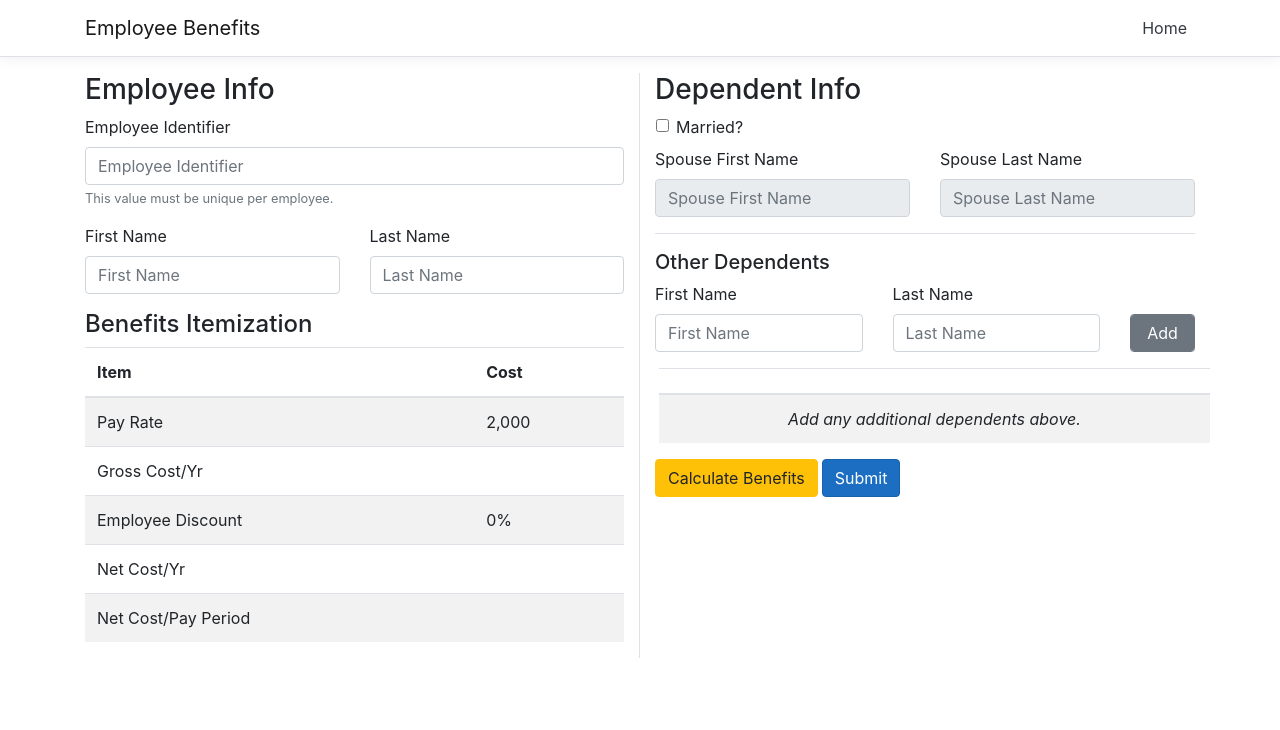
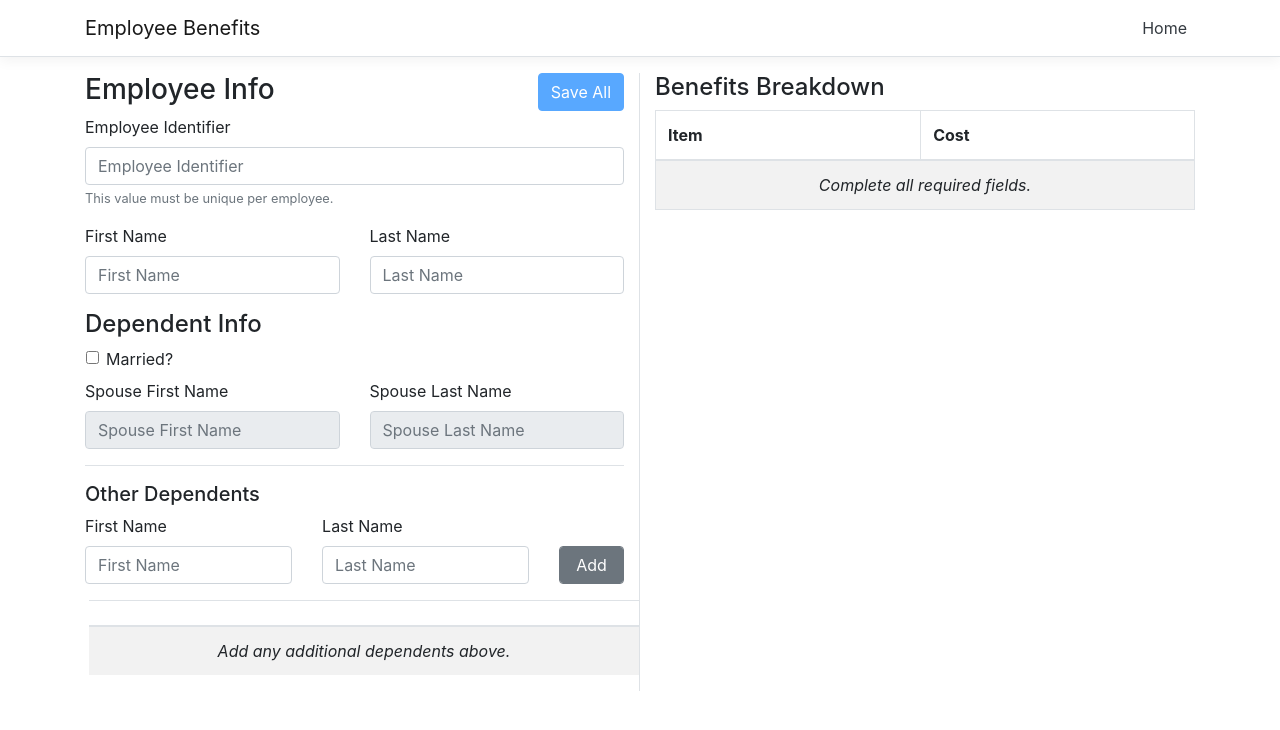
Before and after one commit to Dugantrain/employee-benefits, an Angular app in the folder EmployeeBenefits/ClientApp/: page /create in a window 1280 px wide. Shown: the top 730 px of the page. Built offline with nearby package versions, Linux system fonts and the light colour scheme.

Commit message:
More create form work

```diff
--- a/EmployeeBenefits/ClientApp/src/app/employee-create/employee-create.component.html
+++ b/EmployeeBenefits/ClientApp/src/app/employee-create/employee-create.component.html
@@ -1,7 +1,14 @@
 <form [formGroup]="employeeForm" (ngSubmit)="onSubmit()">
   <div class="row">
     <div class="col-6 border-right">
+      <div class="row">
+        <div class="col-6">
           <h3>Employee Info</h3>
+        </div>
+        <div class="col-6">
+          <button type="submit" [attr.disabled]="employeeForm.invalid ? 'disabled' : null" class="btn btn-primary float-right">Save All</button>
+        </div>
+      </div>
       <div class="form-group">
         <label for="employeeIdentifier">Employee Identifier</label>
         <input [(ngModel)]="newEmployee.employeeIdentifier" [ngClass]="{'form-submitted': formSubmitted}" formControlName="employeeIdentifier" (focusout)="getEmployeeIdentifierExists()"
@@ -19,60 +26,9 @@
         </div>
       </div>
 
-      <h4>Benefits Itemization</h4>
-      <table class='table table-striped' aria-labelledby="tableLabel">
-      <thead>
-      <tr>
-        <th>Item</th>
-        <th>Cost</th>
-      </tr>
-      </thead>
-      <tbody>
-        <tr>
-          <td>Pay Rate</td>
-          <td>2,000</td>
-        </tr>
-        <tr>
-          <td>Gross Cost/Yr</td>
-          <td>{{newEmployee.yearlyBenefitsCost}}</td>
-        </tr>
-        <tr>
-          <td>Employee Discount</td>
-          <td>{{newEmployee.discountApplied ? '10%' : '0%'}}</td>
-        </tr>
-        <tr *ngIf="isMarried">
-          <td>Spouse Gross Cost/Yr</td>
-          <td>{{newEmployee.spouse.yearlyBenefitsCost}}</td>
-        </tr>
-        <tr *ngIf="isMarried">
-          <td>Spouse Discount</td>
-          <td>{{newEmployee.spouse.discountApplied ? '10%' : '0%'}}</td>
-        </tr>
-        <ng-container *ngFor="let dependent of newEmployee.dependents; let i = index">
-          <tr>
-            <td>Dependent {{i + 1}} Gross Cost/Yr</td>
-            <td>{{dependent.yearlyBenefitsCost}}</td>
-          </tr>
-          <tr>
-            <td>Dependent {{i + 1}} Discount</td>
-            <td>{{dependent.discountApplied ? '10%' : '0%'}}</td>
-          </tr>
-        </ng-container>
-        <tr>
-          <td>Net Cost/Yr</td>
-          <td>{{newEmployee.yearlyNetBenefitsCost}}</td>
-      </tr>
-      <tr>
-        <td>Net Cost/Pay Period</td>
-        <td>{{newEmployee.payPeriodNetBenefitsCost}}</td>
-      </tr>
-      </tbody>
-      </table>
 
 
-    </div>
-    <div class="col-6">
-      <h3>Dependent Info</h3>
+      <h4>Dependent Info</h4>
       <div class="border-bottom mb-3">
         <div class="row">
           <div class="form-check mb-2 ml-3">
@@ -131,8 +87,66 @@
           </tbody>
         </table>
       </div>
-      <button type="button" (click)="calculateCostsAndDeductions()" class="btn btn-warning mr-1">Calculate Benefits</button>
-      <button type="submit" class="btn btn-primary">Submit</button>
+    </div>
+    <div class="col-6">
+      <h4>Benefits Breakdown</h4>
+      <table class='table table-bordered table-striped' aria-labelledby="tableLabel">
+        <thead>
+        <tr>
+          <th>Item</th>
+          <th>Cost</th>
+        </tr>
+        </thead>
+        <tbody>
+        <ng-container *ngIf="scenarioEmployee">
+          <tr>
+            <td>Pay Rate</td>
+            <td>{{scenarioEmployee.weeklyPayRate | number:'.2-2'}}</td>
+          </tr>
+          <tr>
+            <td>Gross Cost/Yr</td>
+            <td>{{scenarioEmployee.yearlyBenefitsCost | number:'.2-2'}}</td>
+          </tr>
+          <tr>
+            <td>Employee Discount</td>
+            <td>{{scenarioEmployee.discountApplied ? '10%' : '0%'}}</td>
+          </tr>
+          <tr *ngIf="isMarried">
+            <td>Spouse Gross Cost/Yr</td>
+            <td>{{scenarioEmployee.spouse.yearlyBenefitsCost | number:'.2-2'}}</td>
+          </tr>
+          <tr *ngIf="isMarried">
+            <td>Spouse Discount</td>
+            <td>{{scenarioEmployee.spouse.discountApplied ? '10%' : '0%'}}</td>
+          </tr>
+          <ng-container *ngFor="let dependent of scenarioEmployee.dependents; let i = index">
+            <tr>
+              <td>Dependent {{i + 1}} Gross Cost/Yr</td>
+              <td>{{dependent.yearlyBenefitsCost | number:'.2-2'}}</td>
+            </tr>
+            <tr>
+              <td>Dependent {{i + 1}} Discount</td>
+              <td>{{dependent.discountApplied ? '10%' : '0%'}}</td>
+            </tr>
+          </ng-container>
+          <tr>
+            <td>Net Cost/Yr</td>
+            <td>{{scenarioEmployee.yearlyNetBenefitsCost | number:'.2-2'}}</td>
+          </tr>
+          <tr>
+            <td>Net Cost/Pay Period</td>
+            <td>{{scenarioEmployee.payPeriodNetBenefitsCost | number:'.2-2'}}</td>
+          </tr>
+        </ng-container>
+        <ng-container *ngIf="!scenarioEmployee">
+          <tr>
+            <td colspan="2" class="text-center">
+              <em>Complete all required fields.</em>
+            </td>
+          </tr>
+        </ng-container>
+        </tbody>
+      </table>
     </div>
   </div>
 </form>
--- a/EmployeeBenefits/ClientApp/src/app/employee-create/employee-create.component.ts
+++ b/EmployeeBenefits/ClientApp/src/app/employee-create/employee-create.component.ts
@@ -16,6 +16,7 @@ export class EmployeeCreateComponent implements OnInit {
     spouse: <Dependent>{},
     dependents: <Dependent[]>[]
   };
+  public scenarioEmployee: Employee;
   public newDependent = <Dependent>{ firstName: "", lastName: "" };
   public employeeIdentifierExists = false;
   public employeeForm: FormGroup;
@@ -36,6 +37,7 @@ export class EmployeeCreateComponent implements OnInit {
       dependentLastName: new FormControl()
     });
     this.subscribeIsMarriedOnChange();
+    this.subscribeOnFormChange();
   }
 
   public subscribeIsMarriedOnChange() {
@@ -54,8 +56,15 @@ export class EmployeeCreateComponent implements OnInit {
     });
   }
 
-  //// convenience getter for easy access to form fields
-  //get f() { return this.employeeForm.controls; }
+  public subscribeOnFormChange() {
+    this.employeeForm.valueChanges.subscribe((val) => {
+      if (this.employeeForm.valid) {
+        this.calculateCostsAndDeductions();
+      } else {
+        this.scenarioEmployee = <Employee>null;
+      }
+    });
+  }
 
   public async onSubmit() {
     this.formSubmitted = true;
@@ -87,18 +96,24 @@ export class EmployeeCreateComponent implements OnInit {
   public async calculateCostsAndDeductions() {
     this.employeeService.employeeBenefitsPatch$Json({ body: this.newEmployee })
       .subscribe((e: Employee) => {
-        this.newEmployee = e;
+        this.scenarioEmployee = e;
       });
   }
 
   public async addDependent() {
     if (!this.newDependent.firstName || ! this.newDependent.lastName) return;
     this.newEmployee.dependents.push(this.newDependent);
-    this.newDependent = <Dependent>{firstName: "", lastName: ""};
+    this.newDependent = <Dependent>{ firstName: "", lastName: "" };
+    if (this.employeeForm.valid) {
+      this.calculateCostsAndDeductions();
+    }
   }
 
   public async removeDependent(dependent: Dependent) {
     this.newEmployee.dependents = this.newEmployee.dependents.filter((d: Dependent) => !(d.firstName === dependent.firstName &&
       d.lastName === dependent.lastName));
+    if (this.employeeForm.valid) {
+      this.calculateCostsAndDeductions();
+    }
   }
 }
```
Also changed, not shown: 1 other file (tests, documents, lock files or other folders). Lines whose indentation alone changed are shown as unchanged.
